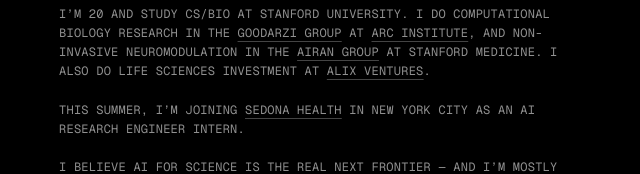
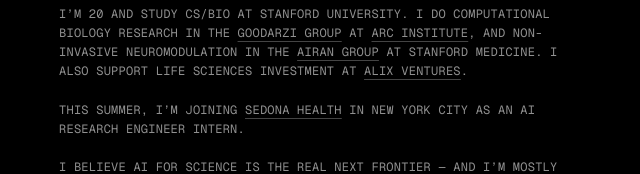
Before and after one commit to rranj12/personal, a website built with Vite: page index.html in a window 1280 px wide. Shown: the part 383-557 px from the top of the page, 317-957 px from the left. Built offline with nearby package versions, Linux system fonts and the light colour scheme.

Commit message:
index change

```diff
--- a/index.html
+++ b/index.html
@@ -53,7 +53,7 @@
 
       <h2>ABOUT</h2>
       <div class="about">
-        <p>I’M 20 AND STUDY CS/BIO AT STANFORD UNIVERSITY. I DO COMPUTATIONAL BIOLOGY RESEARCH IN THE <a href="https://arcinstitute.org/labs/goodarzilab" target="_blank" rel="noopener noreferrer">GOODARZI GROUP</a> AT <a href="https://arcinstitute.org/" target="_blank" rel="noopener noreferrer">ARC INSTITUTE</a>, AND NON-INVASIVE NEUROMODULATION IN THE <a href="https://airan-lab.stanford.edu/" target="_blank" rel="noopener noreferrer">AIRAN GROUP</a> AT STANFORD MEDICINE. I ALSO DO LIFE SCIENCES INVESTMENT AT <a href="https://www.alix.vc/" target="_blank" rel="noopener noreferrer">ALIX VENTURES</a>.</p>
+        <p>I’M 20 AND STUDY CS/BIO AT STANFORD UNIVERSITY. I DO COMPUTATIONAL BIOLOGY RESEARCH IN THE <a href="https://arcinstitute.org/labs/goodarzilab" target="_blank" rel="noopener noreferrer">GOODARZI GROUP</a> AT <a href="https://arcinstitute.org/" target="_blank" rel="noopener noreferrer">ARC INSTITUTE</a>, AND NON-INVASIVE NEUROMODULATION IN THE <a href="https://airan-lab.stanford.edu/" target="_blank" rel="noopener noreferrer">AIRAN GROUP</a> AT STANFORD MEDICINE. I ALSO SUPPORT LIFE SCIENCES INVESTMENT AT <a href="https://www.alix.vc/" target="_blank" rel="noopener noreferrer">ALIX VENTURES</a>.</p>
         <p>THIS SUMMER, I’M JOINING <a href="https://www.sedona.health/" target="_blank" rel="noopener noreferrer">SEDONA HEALTH</a> IN NEW YORK CITY AS AN AI RESEARCH ENGINEER INTERN.</p>
         <p>I BELIEVE AI FOR SCIENCE IS THE REAL NEXT FRONTIER — AND I’M MOSTLY INTERESTED IN WHAT HAPPENS WHEN FOUNDATION MODELS MEET BIOLOGY.</p>
       </div>
```
